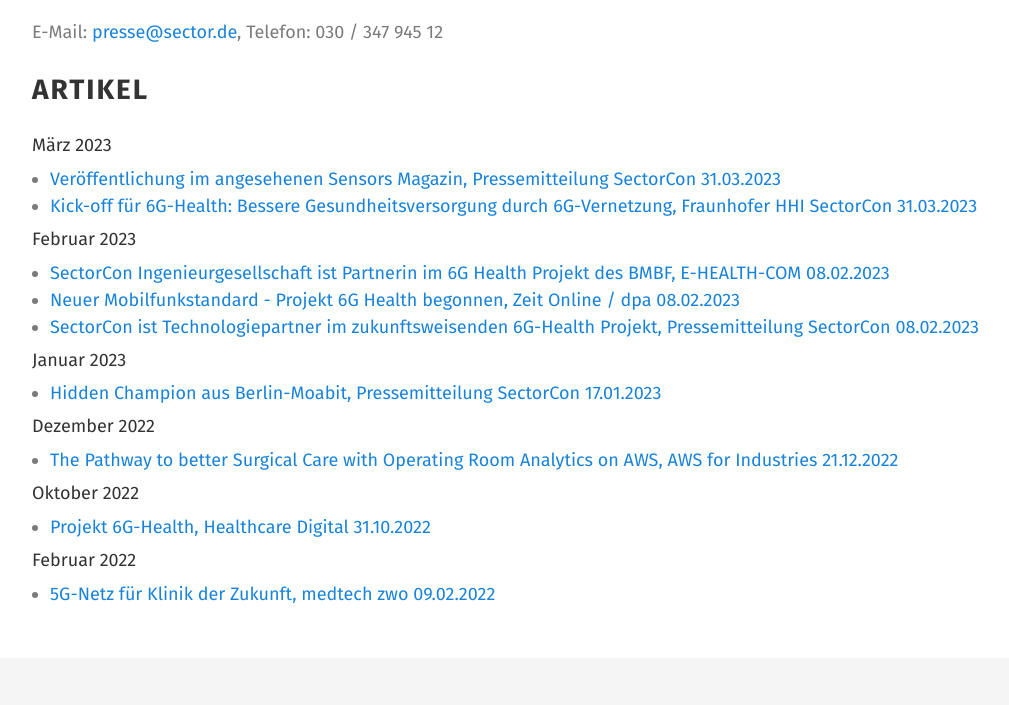
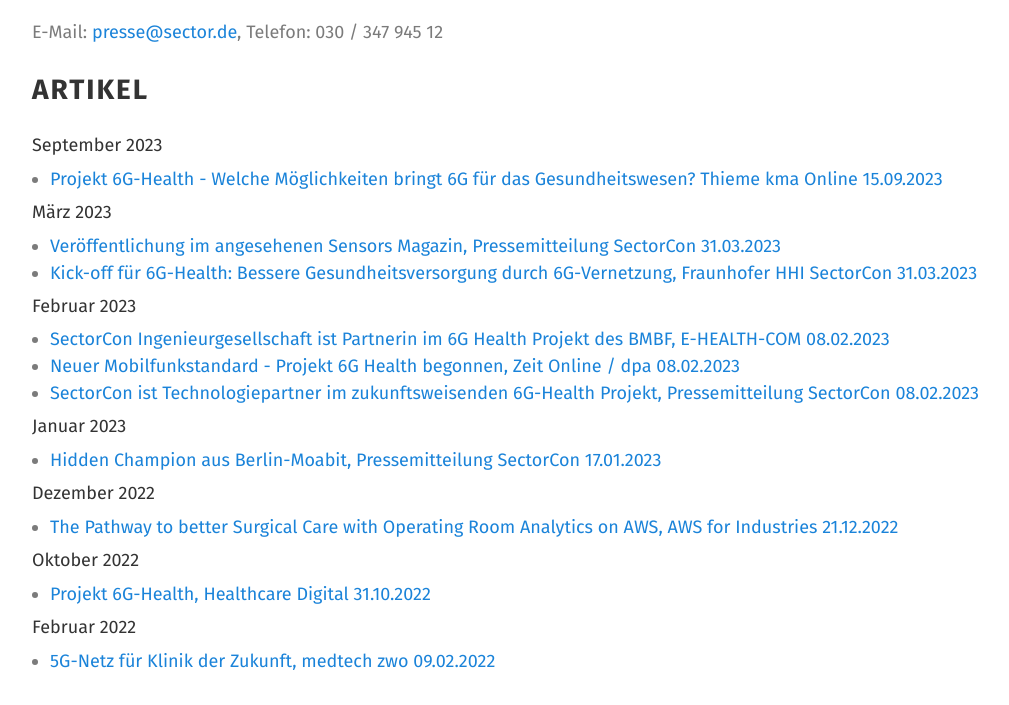
Before and after one commit to SectorCon/sector-hugo-static, a plain HTML site: page press/index.html in a window 1280 px wide. Shown: the part 1940-2645 px from the top of the page, without its empty margins (38-1047 px from the left). Drawn offline with Linux system fonts and the light colour scheme.

Commit message:
presse ergänzt SectorCon/sector-hugo@65bf23b393b85b9490eb683a44de794afdcf70e9

```diff
--- a/press/index.html
+++ b/press/index.html
@@ -166,6 +166,12 @@
 <div class=col-md-12>
 <div class="post post-single">
 <h2>Artikel</h2>
+<h4>September 2023</h4>
+<ul>
+<li>
+<a href=https://www.kma-online.de/aktuelles/it-digital-health/detail/welche-moeglichkeiten-bringt-6g-fuer-das-gesundheitswesen-50626 target=_blank>Projekt 6G-Health - Welche Möglichkeiten bringt 6G für das Gesundheitswesen? Thieme kma Online 15.09.2023</a>
+</li>
+</ul>
 <h4>März 2023</h4>
 <ul>
 <li>
```
